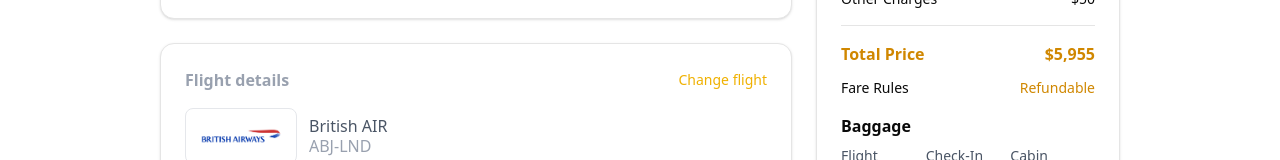
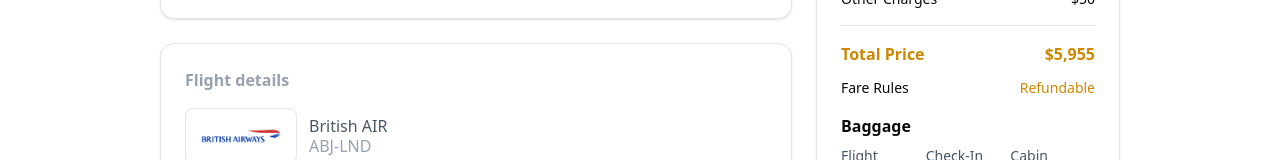
Before and after one commit to Alpha-Bytes-Department/RufusTravel, a Next.js app: page /bookings/checkout in a window 1280 px wide. Shown: the part 305-465 px from the top of the page. Built offline with nearby package versions, Linux system fonts and the light colour scheme; no server answers.

Commit message:
feat: remove 'Change flight' button from flight details section

```diff
--- a/Component/Bookings/Checkout.tsx
+++ b/Component/Bookings/Checkout.tsx
@@ -77,9 +77,7 @@ const Checkout: React.FC = () => {
             <div className="flex items-center justify-between mb-4">
               <h3 className="font-semibold text-gray-400">Flight details</h3>
 
-              <button className="text-yellow-500 text-sm font-medium cursor-pointer">
-                Change flight
-              </button>
+
             </div>
             <div className="flex gap-3 items-center mb-4">
               <div className="w-28 h-14 shrink-0 rounded-md border border-gray-200 bg-white p-2 flex items-center justify-center">
```
